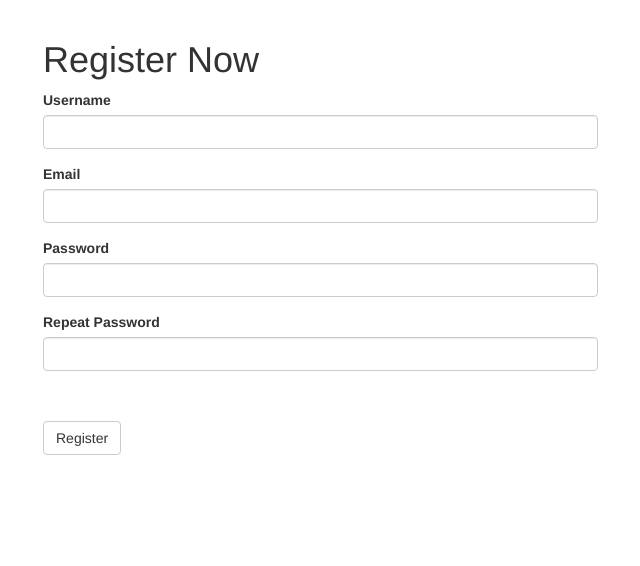
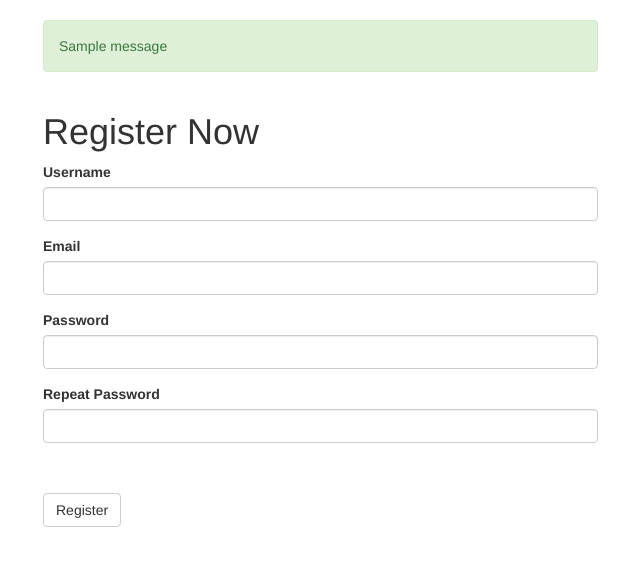
Before and after one commit to junhong-tom/Flask-API, a Flask app: page /register in a window 1280 px wide. Shown: the part 52-618 px from the top of the page, without its empty margins (27-667 px from the left). Run offline with Flask 2, Linux system fonts and the light colour scheme; tables that the repository leaves empty hold one stand-in row (values such as "Sample post"); one stand-in notice (Sample message) is shown; some libraries are stand-ins or nearby versions.

Commit message:
儲存 使用者和密碼到 資料庫並檢查

```diff
--- a/練習2/FlaskApi/app/forms.py
+++ b/練習2/FlaskApi/app/forms.py
@@ -1,7 +1,9 @@
 from flask_wtf import FlaskForm
 from flask_wtf.recaptcha import RecaptchaField
 from wtforms import StringField, PasswordField, SubmitField
-from wtforms.validators import  DataRequired, Length, Email,EqualTo
+from wtforms.validators import  DataRequired, Length, Email,EqualTo, ValidationError
+
+from app.models import User
 
 
 #  如果遇到這樣的狀況: Exception: Install 'email_validator' for email validation support.
@@ -14,11 +16,23 @@ from wtforms.validators import  DataRequired, Length, Email,EqualTo
 #  解決方法: configure 設定
 
 class RegisterForm(FlaskForm):
+    # 因 db 的欄位屬性: unique，導致有第二個相同的 username 會報錯
+    # sqlalchemy.exc.IntegrityError
     username = StringField('Username',validators=[DataRequired(),Length(min=3,max=20)])
     email = StringField('Email', validators=[DataRequired(), Email()])
     password = PasswordField('Password', validators=[DataRequired(), Length(min=3, max=20)])
     confirm = PasswordField('Repeat Password', validators=[DataRequired(), EqualTo('password')])
     recaptcha = RecaptchaField()
+    submit = SubmitField('Register')
 
-    submit = SubmitField('Register')
+    # 錯誤檢查
+    def validate_username(self,username):
+        check_result = User.query.filter_by(username=username.data).first()
+        if check_result:
+            raise ValidationError("username already token")
+
+    def validate_email(self, email):
+        check_result = User.query.filter_by(email=email.data).first()
+        if check_result:
+            raise ValidationError("Email already token")
     pass
--- a/練習2/FlaskApi/app/routing.py
+++ b/練習2/FlaskApi/app/routing.py
@@ -3,6 +3,7 @@ from flask import render_template
 from app.forms import RegisterForm
 from app import db,bcrypt,app
 from app.models import User
+from flask import redirect, url_for
 
 @app.route('/')
 def index():
@@ -21,10 +22,11 @@ def register():
         #bcrypt.check_password_hash(password,form.password.data)
         email = form.email.data
         print(username, email, password)
-        # user = User(username=username,email=email,password=password)
-        # db.session.add(user)
-        # db.session.commit()
-        #
-        # flash('Congrates, registeration success', category='success')
+        user = User(username=username,email=email,password=password)
+        db.session.add(user)
+        db.session.commit()
+
+        flash('Congrates, registeration success', category='success')
+        return redirect(url_for('index'))
         pass
     return render_template('register.html',form=form)
--- a/練習2/FlaskApi/app/templates/base.html
+++ b/練習2/FlaskApi/app/templates/base.html
@@ -13,9 +13,25 @@
 {% endblock %}
 
 {% block content %}
-<div class="container">
-    {% block app_content %}
-    {% endblock %}
+    <div class="container">
+        <div class="row">
+            <div class="col-md-6">
+                <!-- https://flask.palletsprojects.com/en/2.0.x/patterns/flashing/ -->
+                {% with messages = get_flashed_messages(with_categories=True) %}
+                  {% if messages %}
 
-</div>
+                    {% for category, message in messages %}
+                        <div class="alert alert-{{ category }}">
+                            {{ message }}
+                        </div>
+                    {% endfor %}
+
+                  {% endif %}
+                {% endwith %}
+            </div>
+        </div>
+        {% block app_content %}
+        {% endblock %}
+
+    </div>
 {% endblock %}
```
Also changed, not shown: 練習2/FlaskApi/app.db.
